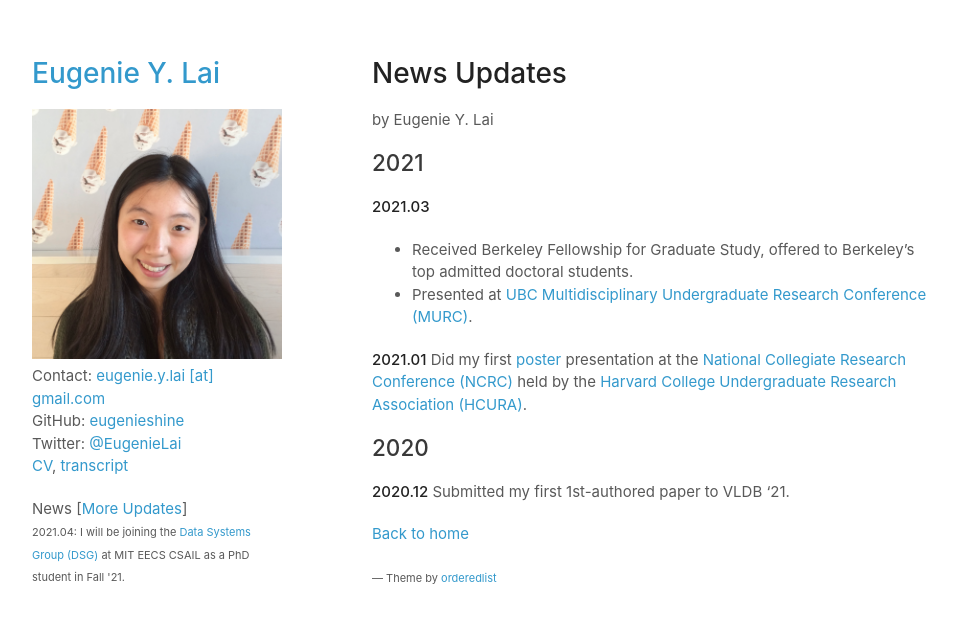
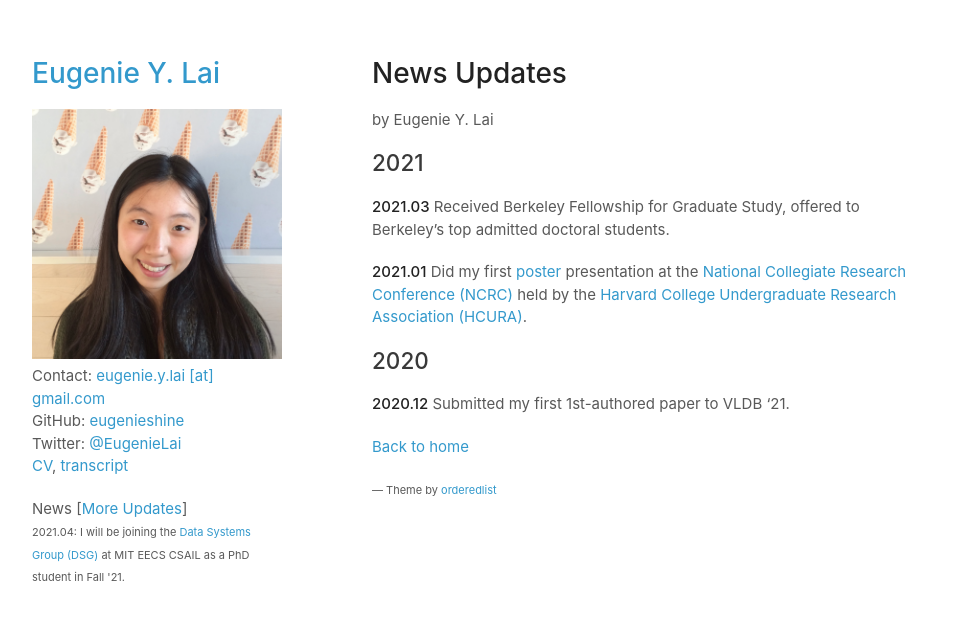
Before and after one commit to eugenielai/eugenielai.github.io, a Jekyll site: the page built from posts/news.md, in a window 1280 px wide. Shown: the top 623 px of the page, without its empty margins (158-1115 px from the left). Built offline with Jekyll 4.4.1, drawn with Linux system fonts in a browser that asks for light colours; a script that is not in the unit is left out.

Commit message:
update news

```diff
--- a/posts/news.md
+++ b/posts/news.md
@@ -6,9 +6,7 @@ layout: post
 
 ## 2021
 
-**2021.03**
-- Received Berkeley Fellowship for Graduate Study, offered to Berkeley's top admitted doctoral students.
-- Presented at [UBC Multidisciplinary Undergraduate Research Conference (MURC)](https://students.ubc.ca/career/events-workshops/multidisciplinary-undergraduate-research-conference).
+**2021.03** Received Berkeley Fellowship for Graduate Study, offered to Berkeley's top admitted doctoral students.
 
 **2021.01** Did my first [poster](/assets/posters/NCRC_poster.pdf) presentation at the [National Collegiate Research Conference (NCRC)](https://www.hcura.org/ncrc-2021) held by the [Harvard College Undergraduate Research Association (HCURA)](https://www.hcura.org/about).
 
```
